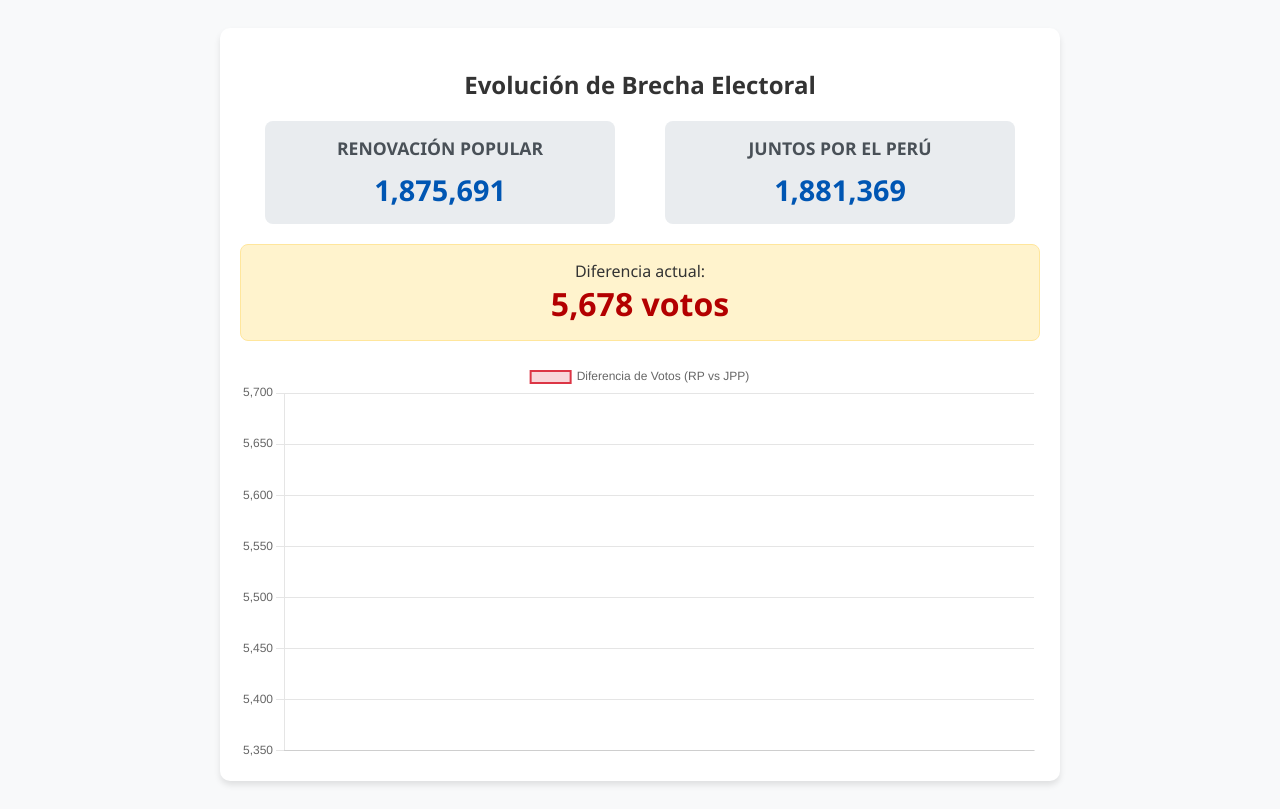
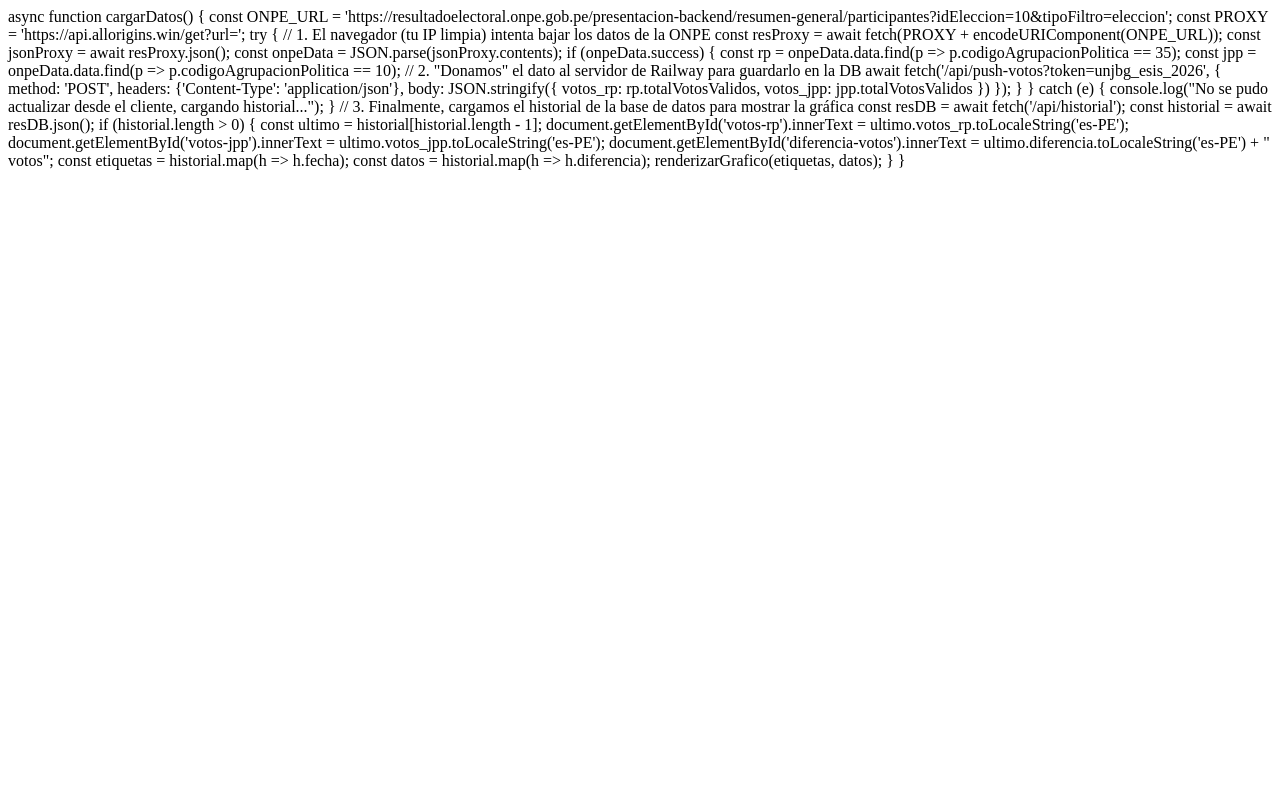
Before and after one commit to lqueanin/elecciones2026_rp_vs_jp, a Flask app: page / in a window 1280 px wide. After the commit the page ends 170 px from the top, so only its background shows below. Run offline with Flask 3, Linux system fonts and the light colour scheme; data comes from the database, SQL or seed files in the repository.

Commit message:
Update index.html

```diff
--- a/templates/index.html
+++ b/templates/index.html
@@ -1,110 +1,43 @@
-<!DOCTYPE html>
-<html lang="es">
-<head>
-    <meta charset="UTF-8">
-    <meta name="viewport" content="width=device-width, initial-scale=1.0">
-    <title>Brecha Electoral: RP vs JPP</title>
-    <script src="https://cdn.jsdelivr.net/npm/chart.js"></script>
-    <style>
-        body { font-family: 'Segoe UI', Tahoma, Geneva, Verdana, sans-serif; background-color: #f8f9fa; color: #333; text-align: center; padding: 20px; }
-        .dashboard { max-width: 800px; margin: 0 auto; background: white; padding: 20px; border-radius: 10px; box-shadow: 0 4px 6px rgba(0,0,0,0.1); }
-        .candidatos { display: flex; justify-content: space-around; margin-bottom: 20px; }
-        .tarjeta { padding: 15px; border-radius: 8px; width: 40%; background: #e9ecef; }
-        .tarjeta h3 { margin: 0 0 10px 0; font-size: 1.1em; color: #495057; }
-        .votos { font-size: 1.8em; font-weight: bold; color: #0056b3; }
-        .brecha-container { margin: 20px 0; padding: 15px; background: #fff3cd; border-radius: 8px; border: 1px solid #ffe69c; }
-        .brecha-valor { font-size: 2em; font-weight: bold; color: #b30000; }
-        canvas { max-width: 100%; margin-top: 20px; }
-    </style>
-</head>
-<body>
+async function cargarDatos() {
+    const ONPE_URL = 'https://resultadoelectoral.onpe.gob.pe/presentacion-backend/resumen-general/participantes?idEleccion=10&tipoFiltro=eleccion';
+    const PROXY = 'https://api.allorigins.win/get?url=';
 
-<div class="dashboard">
-    <h2>Evolución de Brecha Electoral</h2>
+    try {
+        // 1. El navegador (tu IP limpia) intenta bajar los datos de la ONPE
+        const resProxy = await fetch(PROXY + encodeURIComponent(ONPE_URL));
+        const jsonProxy = await resProxy.json();
+        const onpeData = JSON.parse(jsonProxy.contents);
 
-    <div class="candidatos">
-        <div class="tarjeta">
-            <h3>RENOVACIÓN POPULAR</h3>
-            <div class="votos" id="votos-rp">Cargando...</div>
-        </div>
-        <div class="tarjeta">
-            <h3>JUNTOS POR EL PERÚ</h3>
-            <div class="votos" id="votos-jpp">Cargando...</div>
-        </div>
-    </div>
+        if (onpeData.success) {
+            const rp = onpeData.data.find(p => p.codigoAgrupacionPolitica == 35);
+            const jpp = onpeData.data.find(p => p.codigoAgrupacionPolitica == 10);
 
-    <div class="brecha-container">
-        <div>Diferencia actual:</div>
-        <div class="brecha-valor" id="diferencia-votos">0 votos</div>
-    </div>
-
-    <canvas id="graficoBrecha"></canvas>
-</div>
-
-<script>
-    let chartBrecha;
-
-    function renderizarGrafico(etiquetas, datos) {
-        const ctx = document.getElementById('graficoBrecha').getContext('2d');
-
-        // Si el gráfico ya existe, lo destruimos para redibujarlo actualizado
-        if (chartBrecha) {
-            chartBrecha.destroy();
+            // 2. "Donamos" el dato al servidor de Railway para guardarlo en la DB
+            await fetch('/api/push-votos?token=unjbg_esis_2026', {
+                method: 'POST',
+                headers: {'Content-Type': 'application/json'},
+                body: JSON.stringify({
+                    votos_rp: rp.totalVotosValidos,
+                    votos_jpp: jpp.totalVotosValidos
+                })
+            });
         }
-
-        chartBrecha = new Chart(ctx, {
-            type: 'line',
-            data: {
-                labels: etiquetas,
-                datasets: [{
-                    label: 'Diferencia de Votos (RP vs JPP)',
-                    data: datos,
-                    borderColor: '#dc3545',
-                    backgroundColor: 'rgba(220, 53, 69, 0.2)',
-                    borderWidth: 2,
-                    fill: true,
-                    tension: 0.1
-                }]
-            },
-            options: {
-                responsive: true,
-                scales: { y: { beginAtZero: false } },
-                animation: { duration: 0 } // Desactiva animación en recargas para que no parpadee
-            }
-        });
+    } catch (e) {
+        console.log("No se pudo actualizar desde el cliente, cargando historial...");
     }
 
-    async function cargarDatos() {
-        try {
-            // Consultamos nuestro propio backend
-            const respuesta = await fetch('/api/historial');
-            const historial = await respuesta.json();
+    // 3. Finalmente, cargamos el historial de la base de datos para mostrar la gráfica
+    const resDB = await fetch('/api/historial');
+    const historial = await resDB.json();
 
-            if (historial.length > 0) {
-                // Tomamos el último registro para actualizar los contadores superiores
-                const ultimoRegistro = historial[historial.length - 1];
+    if (historial.length > 0) {
+        const ultimo = historial[historial.length - 1];
+        document.getElementById('votos-rp').innerText = ultimo.votos_rp.toLocaleString('es-PE');
+        document.getElementById('votos-jpp').innerText = ultimo.votos_jpp.toLocaleString('es-PE');
+        document.getElementById('diferencia-votos').innerText = ultimo.diferencia.toLocaleString('es-PE') + " votos";
 
-                document.getElementById('votos-rp').innerText = ultimoRegistro.votos_rp.toLocaleString('es-PE');
-                document.getElementById('votos-jpp').innerText = ultimoRegistro.votos_jpp.toLocaleString('es-PE');
-                document.getElementById('diferencia-votos').innerText = ultimoRegistro.diferencia.toLocaleString('es-PE') + " votos";
-
-                // Preparamos los arreglos para Chart.js
-                const etiquetas = historial.map(item => item.hora);
-                const datos = historial.map(item => item.diferencia);
-
-                renderizarGrafico(etiquetas, datos);
-            }
-        } catch (error) {
-            console.error("Error al cargar el historial:", error);
-        }
+        const etiquetas = historial.map(h => h.fecha);
+        const datos = historial.map(h => h.diferencia);
+        renderizarGrafico(etiquetas, datos);
     }
-
-    window.onload = () => {
-        cargarDatos();
-        // El frontend solo recarga la vista cada 5 minutos leyendo nuestra DB
-        setInterval(cargarDatos, 5 * 60 * 1000);
-    };
-</script>
-
-</body>
-</html>
+}
```
